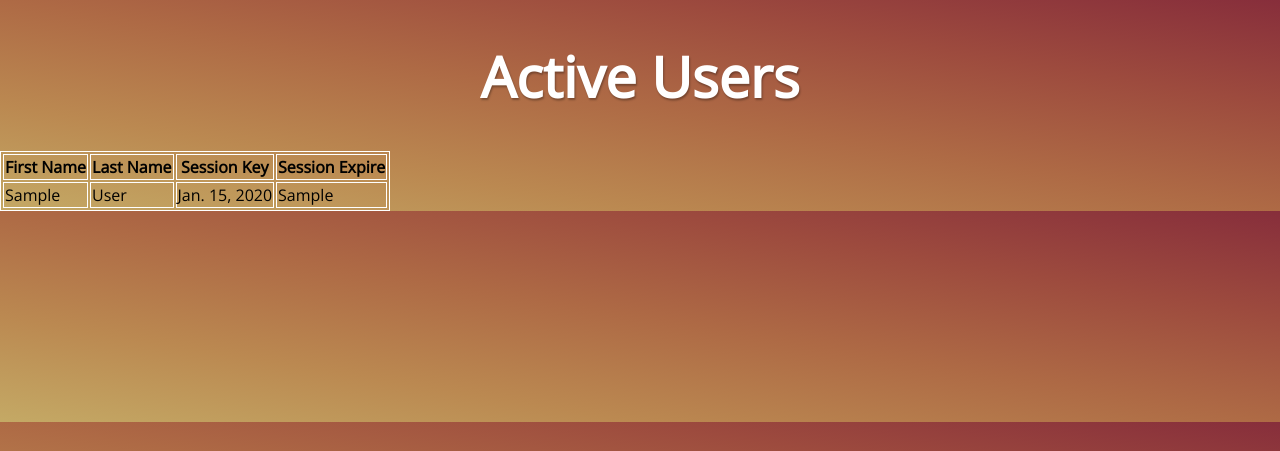
After one commit to christopherdufort/PythonDjangoBookStore, a Django app: page /active-users in a window 1280 px wide. The commit adds this page. Shown: the top 451 px of the page. Run offline with Django 3.2, Linux system fonts and the light colour scheme; tables that the repository leaves empty hold one stand-in row (values such as "Sample post").

Commit message:
begining of admin dashboard and active users view

```diff
--- a/library/library/models.py
+++ b/library/library/models.py
@@ -1,4 +1,9 @@
 from django.db import models
+from django.db.models import Q
+import datetime
+from datetime import timedelta
+import string
+import random
 
 
 class User(models.Model):
@@ -16,12 +21,22 @@ class User(models.Model):
         print("AUTH  CALLED")
         try:
             user = User.objects.get(email=email, password=password)
+            user.session_expire = (datetime.datetime.today()+timedelta(days=30))
+            user.session_key = ''.join(random.choice(string.ascii_uppercase + string.digits) for _ in range(6))
+            user.save()
         except User.DoesNotExist:
             return "user not found"
         except User.MultipleObjectsReturned:
             return "multiple users with this email exist"
         print("User found")
         return user
+
+    def get_active_users():
+        #session_key exists [DONE]
+        #session_expire > today's date
+        today = datetime.datetime.today()
+        return User.objects.filter(session_expire__range=[today, "3020-01-31"]).exclude(session_key="")
+
 
 
 class Book(models.Model):
--- a/library/library/settings.py
+++ b/library/library/settings.py
@@ -81,7 +81,7 @@ DATABASES = {
         'ENGINE': 'django.db.backends.mysql',
         'NAME': 'soen341',
         'USER': 'root',
-        'PASSWORD': '',
+        'PASSWORD': 'admin12345',
         'HOST': 'localhost',
         'PORT': '3306',
     }
--- a/library/library/urls.py
+++ b/library/library/urls.py
@@ -27,6 +27,8 @@ urlpatterns = [
     path('client-home', views.client_home),
     path('magazine-entry', views.magazine_entry),
     path('video-entry', views.video_entry),
+    path('admin-dashboard', views.admin_dashboard),
+    path('active-users', views.active_users),
     path('register-admin', views.register_admin),
     path(r'^$', views.homepage),
 ]
--- a/library/library/views.py
+++ b/library/library/views.py
@@ -71,6 +71,15 @@ def video_entry(request):
     form = VideoForm()
     return render(request, 'video-entry.html', {'form': form})
 
+def admin_dashboard(request):
+    return render(request, 'admin-dashboard.html')
+
+def active_users(request):
+    #get active users
+    users = User.get_active_users()
+    print("HEYOOO")
+    print(users)
+    return render(request, 'active-users.html',{'users': users})
 
 def register_admin(request):
     if request.method == 'POST':
--- a/library/static/css/base.css
+++ b/library/static/css/base.css
@@ -15,6 +15,10 @@ body{
 
 body.color-bg{
     background-image: linear-gradient(to right top, #c4a965, #bb8951, #ae6a45, #9d4b3e, #872e3b);
+}
+
+table, th, td {
+    border: 1px solid white;
 }
 
 .content{
--- /dev/null
+++ b/library/templates/active-users.html
@@ -0,0 +1,28 @@
+<!DOCTYPE html>
+<html>
+<head>
+    <title>Active Users</title>
+    <link rel="stylesheet" href='library/static/css/base.css' />
+    <link href="https://fonts.googleapis.com/css?family=Open+Sans" rel="stylesheet">
+</head>
+<body class ="color-bg">
+    <h1>Active Users</h1>
+    <table>
+            <tr>
+                <th>First Name</th>
+                <th>Last Name</th>
+                <th>Session Key</th>
+                <th>Session Expire</th>
+            </tr>
+        {% for user in users %}
+            <tr>
+                <td>{{ user.first_name }}</td>
+                <td>{{ user.last_name }}</td>
+                <td>{{ user.session_expire}}</td>
+                <td>{{ user.session_key}}</td>
+            </tr>
+        {% endfor %}
+    </table>
+
+</body>
+</html>
```
Also changed, not shown: library/templates/admin-dashboard.html (added, +19 -0 lines).
